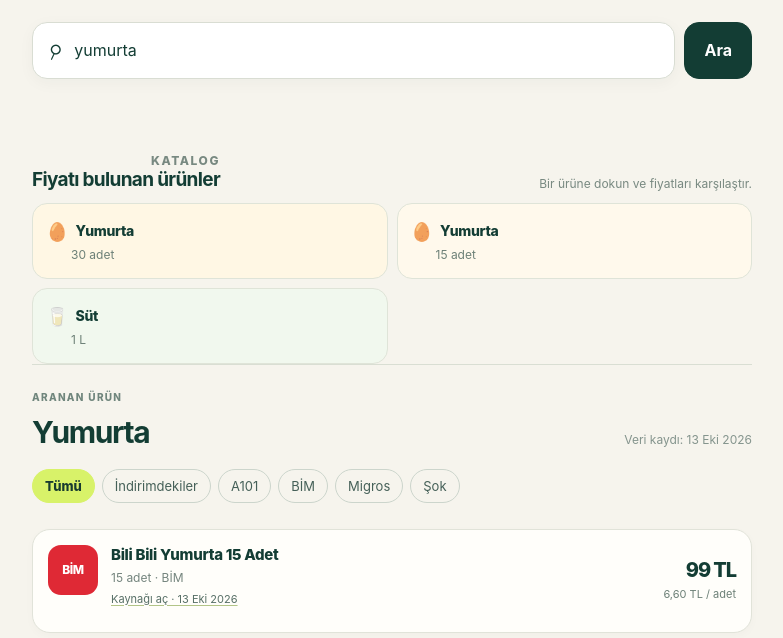
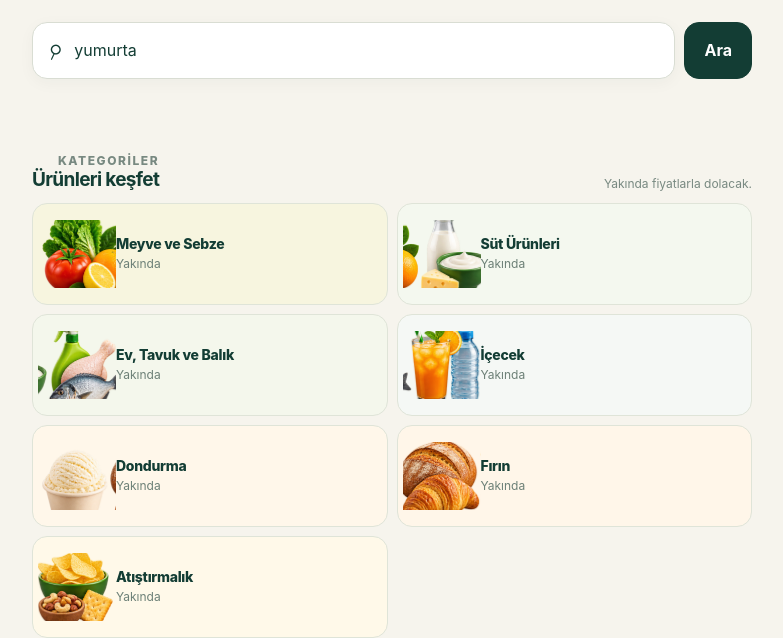
Before and after one commit to VNikolaev93/turk_yemeyi, a plain HTML site: page index.html in a window 1280 px wide. Shown: the part 325-963 px from the top of the page, without its empty margins (248-1031 px from the left). Drawn offline with Linux system fonts and the light colour scheme.

Commit message:
feat: add catalogue categories

```diff
--- a/index.html
+++ b/index.html
@@ -37,15 +37,33 @@
       <section class="catalog" aria-labelledby="catalog-title">
         <div class="catalog-heading">
           <div>
-            <p class="result-kicker">KATALOG</p>
-            <h2 id="catalog-title">Fiyatı bulunan ürünler</h2>
+            <p class="result-kicker">KATEGORİLER</p>
+            <h2 id="catalog-title">Ürünleri keşfet</h2>
           </div>
-          <p>Bir ürüne dokun ve fiyatları karşılaştır.</p>
+          <p>Yakında fiyatlarla dolacak.</p>
         </div>
         <div class="catalog-grid">
-          <button class="catalog-card" type="button" data-product-id="eggs-30" data-query="yumurta 30 adet"><span class="catalog-icon" aria-hidden="true">🥚</span><span class="catalog-name">Yumurta</span><span class="catalog-meta">30 adet</span></button>
-          <button class="catalog-card" type="button" data-product-id="eggs-15" data-query="yumurta 15 adet"><span class="catalog-icon" aria-hidden="true">🥚</span><span class="catalog-name">Yumurta</span><span class="catalog-meta">15 adet</span></button>
-          <button class="catalog-card" type="button" data-product-id="milk-1l" data-query="süt 1l"><span class="catalog-icon" aria-hidden="true">🥛</span><span class="catalog-name">Süt</span><span class="catalog-meta">1 L</span></button>
+          <article class="category-card">
+            <span class="category-art art-produce" aria-hidden="true"></span><span class="catalog-name">Meyve ve Sebze</span><span class="catalog-meta">Yakında</span>
+          </article>
+          <article class="category-card">
+            <span class="category-art art-dairy" aria-hidden="true"></span><span class="catalog-name">Süt Ürünleri</span><span class="catalog-meta">Yakında</span>
+          </article>
+          <article class="category-card">
+            <span class="category-art art-home" aria-hidden="true"></span><span class="catalog-name">Ev, Tavuk ve Balık</span><span class="catalog-meta">Yakında</span>
+          </article>
+          <article class="category-card">
+            <span class="category-art art-drinks" aria-hidden="true"></span><span class="catalog-name">İçecek</span><span class="catalog-meta">Yakında</span>
+          </article>
+          <article class="category-card">
+            <span class="category-art art-icecream" aria-hidden="true"></span><span class="catalog-name">Dondurma</span><span class="catalog-meta">Yakında</span>
+          </article>
+          <article class="category-card">
+            <span class="category-art art-bakery" aria-hidden="true"></span><span class="catalog-name">Fırın</span><span class="catalog-meta">Yakında</span>
+          </article>
+          <article class="category-card">
+            <span class="category-art art-snacks" aria-hidden="true"></span><span class="catalog-name">Atıştırmalık</span><span class="catalog-meta">Yakında</span>
+          </article>
         </div>
       </section>
 
--- a/styles.css
+++ b/styles.css
@@ -66,14 +66,24 @@
 .catalog-heading h2 { font-size: 19px; letter-spacing: -.035em; margin: 0; }
 .catalog-heading p { color: #788981; font-size: 12px; margin: 0; text-align: right; }
 .catalog-grid { display: grid; gap: 9px; grid-template-columns: repeat(2, minmax(0, 1fr)); }
-.catalog-card { background: #fffefa; border: 1px solid #dfe4d8; border-radius: 15px; color: var(--ink); min-height: 76px; padding: 12px 13px; text-align: left; transition: border-color .16s ease, box-shadow .16s ease, transform .16s ease; }
-.catalog-card:hover, .catalog-card:focus-visible { border-color: #90a65e; box-shadow: 0 7px 17px rgba(20, 54, 45, .08); outline: none; transform: translateY(-1px); }
-.catalog-card:nth-child(1) { background: #fff7e4; }
-.catalog-card:nth-child(2) { background: #fff9ec; }
-.catalog-card:nth-child(3) { background: #f1f8ee; }
-.catalog-icon { display: inline-block; font-size: 18px; margin-right: 7px; vertical-align: -2px; }
-.catalog-name { display: inline; font-size: 14px; font-weight: 800; letter-spacing: -.02em; }
-.catalog-meta { color: #6d8077; display: block; font-size: 12px; margin: 5px 0 0 25px; }
-@media (max-width: 460px) { .catalog-heading p { max-width: 150px; } .catalog-grid { gap: 8px; } .catalog-card { min-height: 71px; padding: 10px 11px; } }
+.category-card { align-items: center; background: #fffefa; border: 1px solid #dfe4d8; border-radius: 15px; display: grid; grid-template-columns: 78px 1fr; grid-template-rows: auto auto; min-height: 102px; overflow: hidden; padding: 10px 12px 10px 5px; }
+.category-card:nth-child(1) { background: #f7f5df; }
+.category-card:nth-child(2) { background: #f4f8ef; }
+.category-card:nth-child(3) { background: #f4f7ec; }
+.category-card:nth-child(4) { background: #f5f8f5; }
+.category-card:nth-child(5) { background: #fff7ea; }
+.category-card:nth-child(6) { background: #fff6e9; }
+.category-card:nth-child(7) { background: #fff9e9; }
+.category-art { background-image: url("assets/category-sprite.png"); background-position-y: center; background-repeat: no-repeat; background-size: 700% auto; grid-row: 1 / span 2; height: 68px; width: 78px; }
+.art-produce { background-position-x: 0%; }
+.art-dairy { background-position-x: 16.666%; }
+.art-home { background-position-x: 33.333%; }
+.art-drinks { background-position-x: 50%; }
+.art-icecream { background-position-x: 66.666%; }
+.art-bakery { background-position-x: 83.333%; }
+.art-snacks { background-position-x: 100%; }
+.catalog-name { align-self: end; font-size: 14px; font-weight: 800; letter-spacing: -.02em; line-height: 1.13; }
+.catalog-meta { align-self: start; color: #6d8077; display: block; font-size: 12px; margin-top: 4px; }
+@media (max-width: 460px) { .catalog-heading p { max-width: 150px; } .catalog-grid { gap: 8px; } .category-card { grid-template-columns: 70px 1fr; min-height: 95px; padding-right: 9px; } .category-art { height: 63px; width: 70px; } }
 
 @media (max-width: 460px) { .shell { padding-inline: 16px; } .hero { padding-top: 19px; } .search-form { gap: 7px; } .search-button { padding-inline: 14px; } .search-box { padding-left: 10px; } .results { padding-top: 23px; } .filters { margin-inline: -16px; padding-inline: 16px; } .offer { grid-template-columns: 45px 1fr auto; gap: 10px; padding: 12px; } .store-mark { height: 45px; width: 45px; } }
```
Also changed, not shown: assets/category-sprite.png (added).
